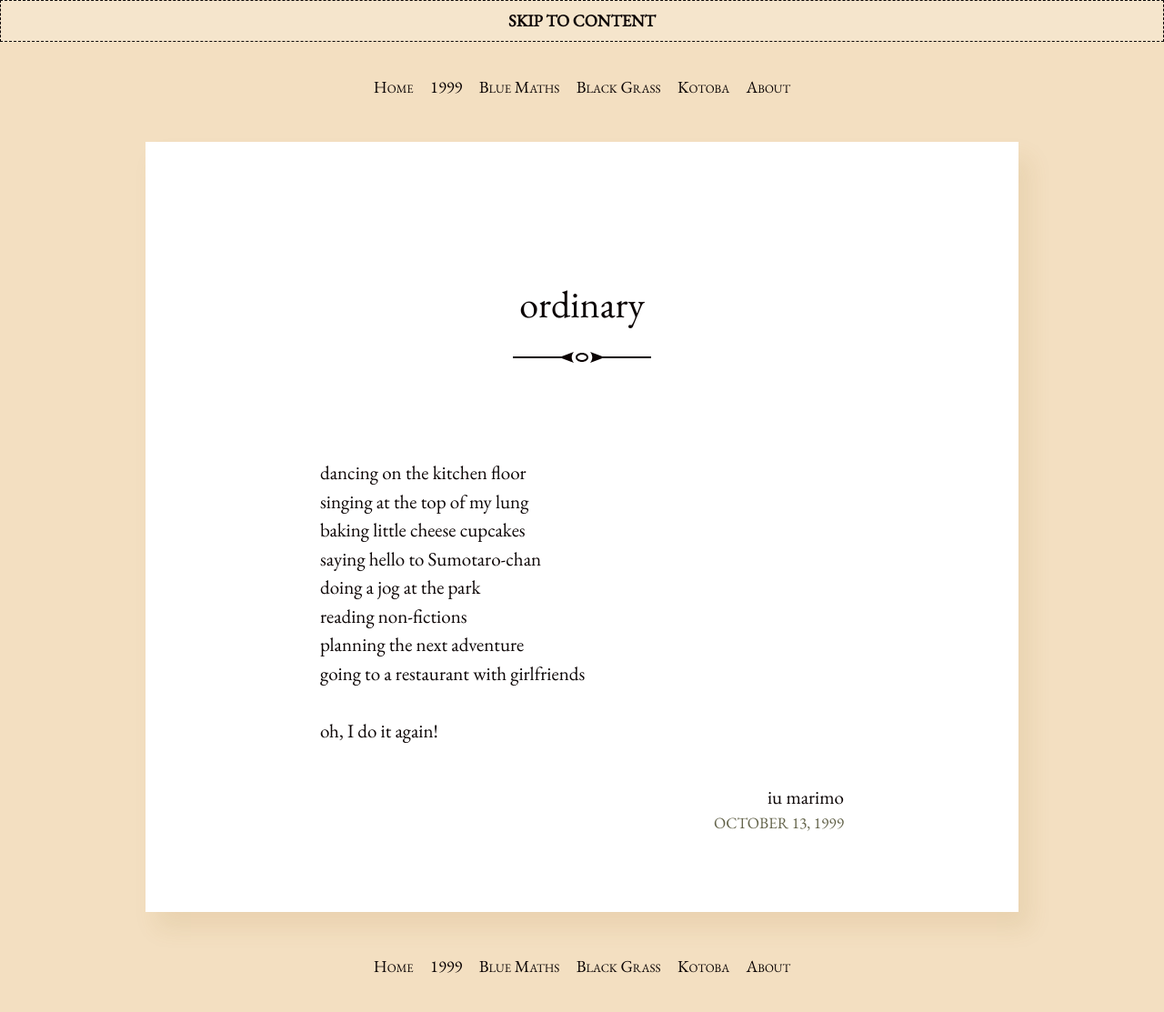
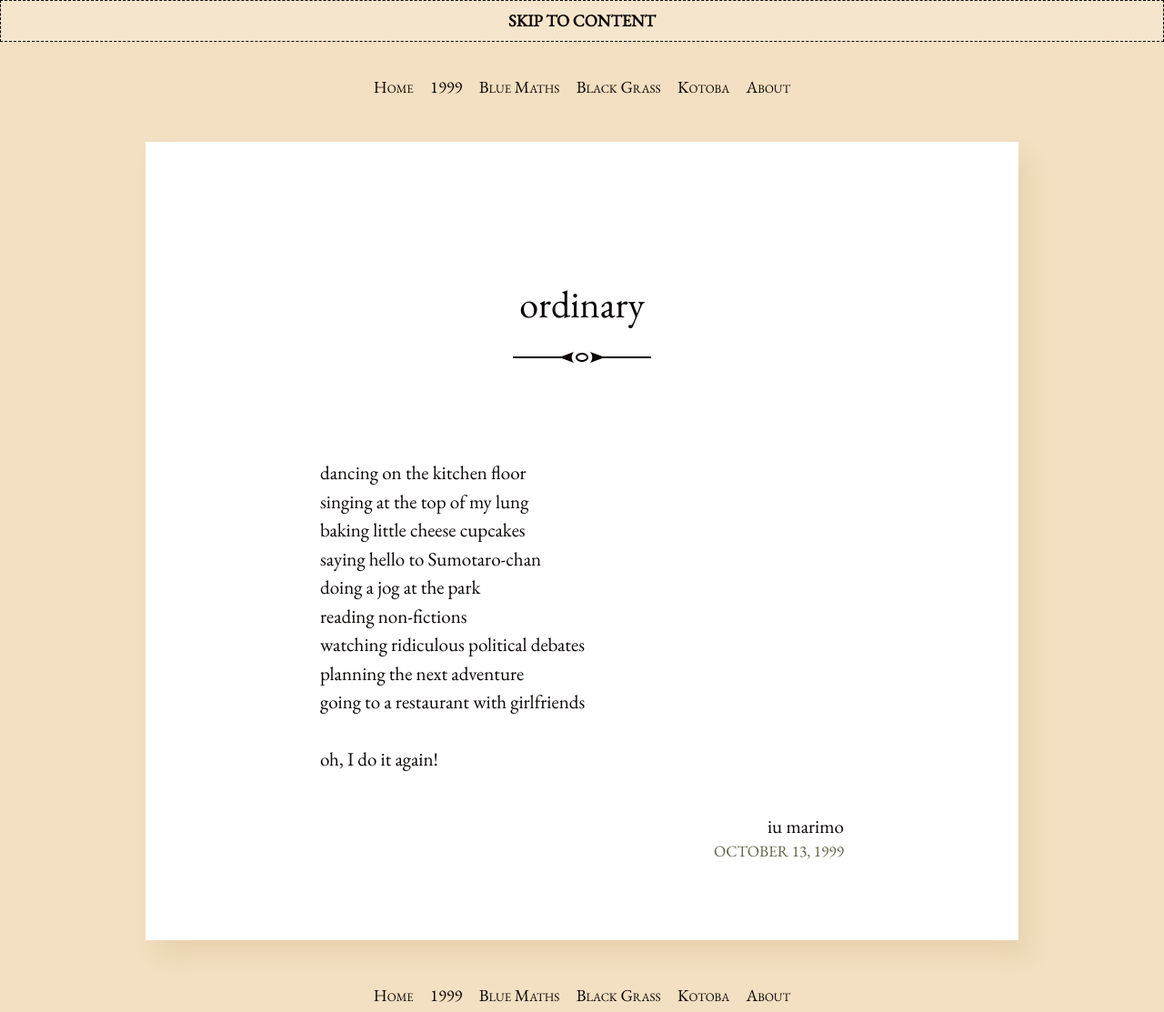
Before and after one commit to laviediu/laviediu.github.io, a Jekyll site: the page built from _posts/1999-10-13-ordinary.md, in a window 1280 px wide. Shown: the whole page at 91% size. Built offline with Jekyll 4.4.1, drawn with Linux system fonts in a browser that asks for light colours; before the commit the page ends 1082 px from its top, so only the background shows below that.

Commit message:
forgetting the essence haha

```diff
--- a/_posts/1999-10-13-ordinary.md
+++ b/_posts/1999-10-13-ordinary.md
@@ -13,6 +13,7 @@ baking little cheese cupcakes<br>
 saying hello to Sumotaro-chan<br>
 doing a jog at the park<br>
 reading non-fictions<br>
+watching ridiculous political debates<br>
 planning the next adventure<br>
 going to a restaurant with girlfriends<br>
 <br>
```
